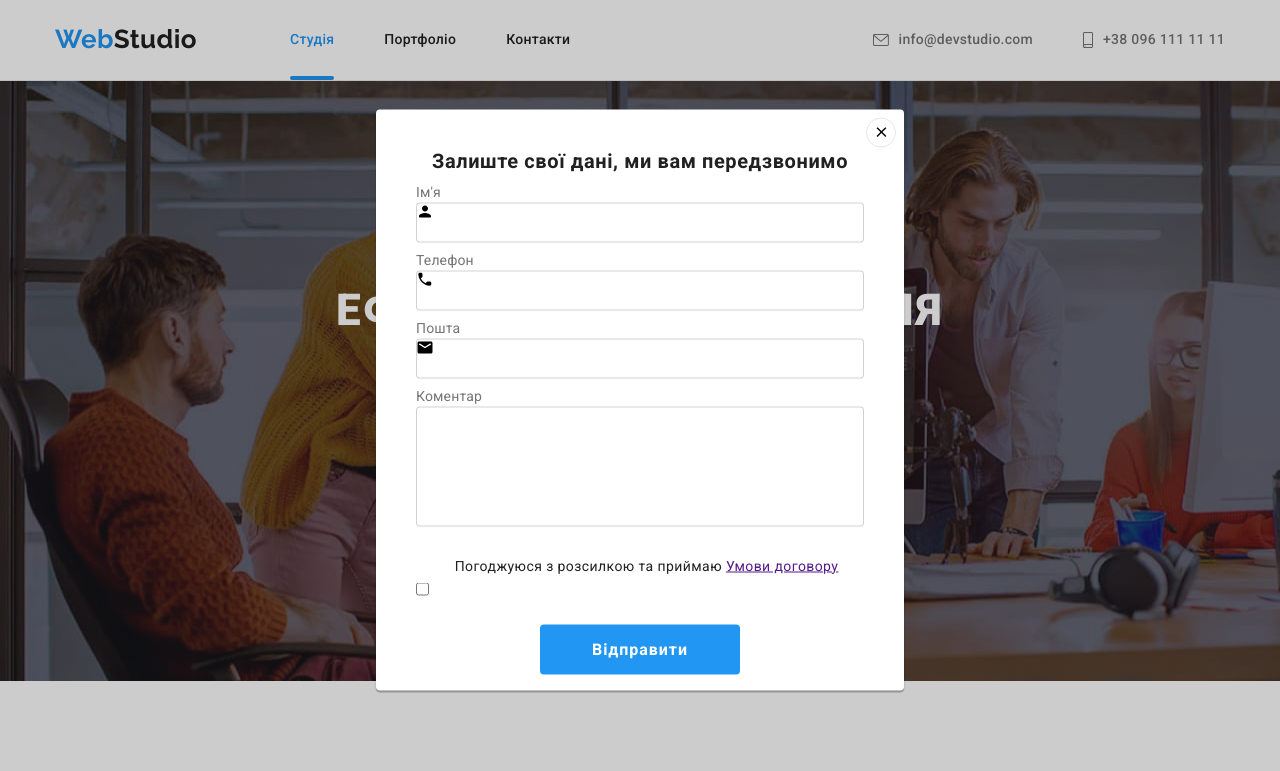
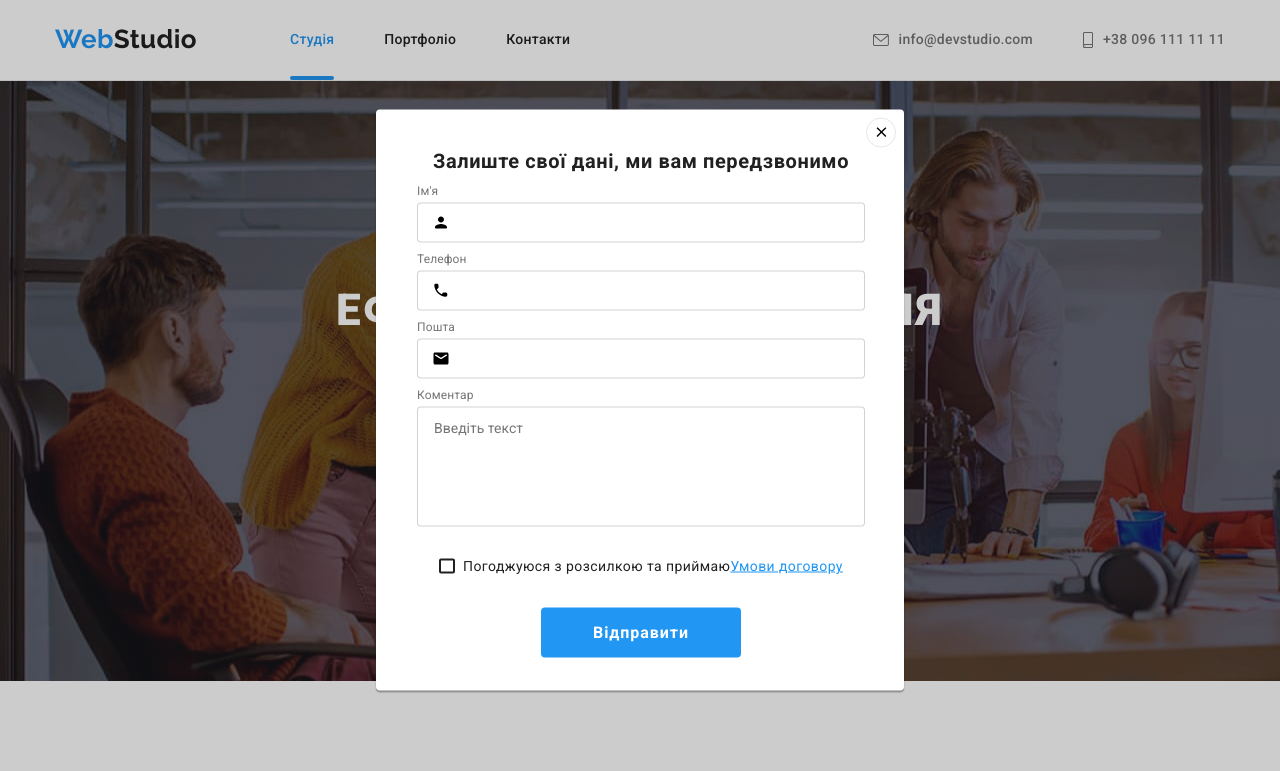
Before and after one commit to MishaHryvinskyi/goit-markup-hw-06, a plain HTML site: page index.html in a window 1280 px wide. Both pictures are taken after a click on the button "Замовити послугу". Shown: the top 771 px of the page. Drawn offline with nearby package versions, Linux system fonts and the light colour scheme.

Commit message:
last chang a day

```diff
--- a/css/style.css
+++ b/css/style.css
@@ -942,7 +942,6 @@ input[placeholder] {
     padding-right: 28px;
     font-weight: 700;
     font-size: 16px;
-    line-height: ;
     cursor: pointer;
     margin-left: 12px;
     border: none;
@@ -1178,7 +1177,6 @@ overflow: hidden;
 }
 
 .form-title {
-
 font-weight: 700;
 font-size: 20px;
 line-height: 1.15;
@@ -1187,6 +1185,7 @@ letter-spacing: 0.03em;
 margin-bottom: 12px;
 color: var(--primary-text-color);
 }
+
 .input-style {
     border: 1px solid rgba(33, 33, 33, 0.2);
     border-radius: 4px;
@@ -1194,18 +1193,37 @@ color: var(--primary-text-color);
     height: 40px;
     left: 576px;
     top: 382px;
-    margin-bottom: 10px;
-
+    cursor: pointer;
+    padding-left: 42px;
 }
 
 .input-style:hover,
-.input-style:active {
+.input-style:focus {
     border: 1px solid var(--acent-color);
-    transition-property: border, color ;
+
+    transition-property: border;
     transition-duration: 250ms;
     transition-timing-function: cubic-bezier(0.4, 0, 0.2, 1);
 }
 
+.input-style:hover +svg,
+.input-style:focus +svg{
+    fill:var(--acent-color);
+
+    transition-property: fill;
+    transition-duration: 250ms;
+    transition-timing-function: cubic-bezier(0.4, 0, 0.2, 1);
+    fill: var(--acent-color);
+}
+
+.text-area:hover,
+.text-area:focus {
+    border: 1px solid var(--acent-color);
+
+    transition-property: border;
+    transition-duration: 250ms;
+    transition-timing-function: cubic-bezier(0.4, 0, 0.2, 1);
+}
 
 .submit-button-style {
     width: 200px;
@@ -1227,79 +1245,106 @@ color: var(--primary-text-color);
 }
 
 
-.submit-button-style:hover {
+.submit-button-style:hover,
+.submit-button-style:focus {
     background-color: var(--secondary-fon-col);
     color: var(--primary-text-color);
     box-shadow: 0px 4px 4px rgba(0, 0, 0, 0.15);
 }
 
 
-
+.form-div-group {
+    margin-bottom: 10px;
+}
 
 .modal-style-area {
-    padding: 40px;
+    position: relative;
+    padding-top: 40px;
+    padding-bottom: 40px;
+    padding-left: 41px;
+    padding-right: 39px;
    justify-content: center;
    text-align: center;
 }
+
+
 
 .label-style {
     display: flex;
     align-items: left;
     color: var(--secondary-texy-color);
     font-weight: 400;
-    font-size: 1.16;
-    line-height: 14px;
+    font-size: 12px;
+    line-height: 1.16;
     margin-bottom: 4px;
     letter-spacing: 0.01em;
-
 }
 
 
-.text-area {
+ .text-area {
     resize: none;
     width: 100%;
     height: 120px;
     border: 1px solid rgba(33, 33, 33, 0.2);
     border-radius: 4px;
     padding: 12px 16px;
-    color:rgba(117, 117, 117, 0.5);
     margin-bottom: 20px;
+
 }
 
-.text-area:hover,
-.text-area:active {
-    border: 1px solid var(--acent-color);
-    transition-property: border, color ;
-    transition-duration: 250ms;
-    transition-timing-function: cubic-bezier(0.4, 0, 0.2, 1);
+textarea [placeholder] {
+    font-weight: 400;
+    font-size: 12px;
+    line-height: 1.16;
+    letter-spacing: 0.01em;
+
+    color: rgba(117, 117, 117, 0.5);
 }
 
+.checkbox-style {
+    display: flex;
+    justify-content: center;
+    align-items: center;
+    margin-bottom: 30px;
+}
+.linc-conditions {
+    color: var(--acent-color);
+}
+
+
+.label-s::before {
+    content: '';
+    display: block;
+    width: 16px;
+    height: 15px;
+    border: 2px solid var(--primary-text-color);
+    border-radius: 2px;
+    margin-right: 8px;
+}
 .label-s {
+    display: flex;
+    align-items: center;
+    border: none;
     font-weight: 400;
     font-size: 14px;
-    line-height: 1.7;
+    line-height: 24px;
     letter-spacing: 0.03em;
-    border: none;
-    margin-bottom: 30px;
-
-}
-.checkbox-style {
-    display: flex;
-    align-items: center;
-    justify-content: baseline;
 }
 
+.input-checkbox:checked + label::before {
+   border: none;
+    background-color: #212121;
+    background-image: url(../images/icon\ check.svg);
+}
 .input-svg {
+    position: absolute;
     width: 18px;
     height: 18px;
-    position: absolute;
+    top:50%;
+    left: 15px;
+    transform: translateY(-50%);
+}
 
-
-}
-.input-svg:hover,
-.input-svg:focus {
-    fill: var(--acent-color);
-}
 
 .div-position-icon {
     position: relative;
--- a/index.html
+++ b/index.html
@@ -405,63 +405,60 @@
         </footer>
         <div class="backdrop is-hidden" data-modal>
                 <div class="modal">
-                    <form action="">
+                    <form>
                         <div class="modal-style-area">
                         <p class="form-title">Залиште свої дані, ми вам передзвонимо</p>
-                            <div class="form-div">
-                            <label class="label-style"
-                             for="name">Ім'я
-                            </label>
-                                <svg class="input-svg">
-                                    <use href="./images/icons.svg#icon--"></use>
-                                </svg>
+                            <div class="form-div-group">
+                            <label class="label-style"for="name">Ім'я</label>
+                            <div class="div-position-icon">
                             <input class="input-style"
                             type="text"
                             name="name"
                             id="name"
                             required>
+                            <svg class="input-svg">
+                                <use href="./images/icons.svg#icon--"></use>
+                            </svg>
                             </div>
-                            <div>
+                            </div>
+                            <div class="form-div-group">
                            <label class="label-style" for="tel">Телефон</label>
-                            <div class="div-position-icon"><svg class="input-svg">
-                                <use href="./images/icons.svg#icon-phone-black"></use>
-                            </svg>
+                           <div class="div-position-icon">
                            <input class="input-style"
                             type="tel"
                             name="tel"
                             id="tel"
                             pattern="[\+]\d{3}\s[\(]\d{2}[\)]\s\d{3}[\-]\d{2}[\-]\d{2}"
                             required>
+                            <svg class="input-svg">
+                                <use href="./images/icons.svg#icon-phone-black"></use>
+                            </svg>
                             </div>
-                           </div>
-                           <div>
+                            </div>
+                           <div class="form-div-group">
                            <label class="label-style" for="email">Пошта</label>
-                           <svg class="input-svg">
-                            <use href="./images/icons.svg#icon-email-black"></use>
-                        </svg>
+                           <div class="div-position-icon">
                            <input class="input-style"
                             type="email"
                             name="email"
                             id="email"
                             required>
-                           </div>
-                           <div>
-                           <label class="label-style" for="comment">Коментар</label>
-                           <textarea class="text-area"
-                            name="comment"
-                            id="comment"
-                            placeholder="Введіть текст">
-                           </textarea>
-                           </div>
-                           <div class="checkbox-style">
-                           <input class="input-checkbox"
-                            type="checkbox"
-                            name="comment"
-                            id="comment">
-                           <label class="label-s input-style" for="comment">Погоджуюся з розсилкою та приймаю <a href="">Умови договору<a/></label>
+                            <svg class="input-svg">
+                                <use href="./images/icons.svg#icon-email-black"></use>
+                            </svg>
+                            </div>
                            </div>
 
+                           <label class="label-style" for="comment">Коментар</label>
+                           <textarea name="comment" class="text-area" id="comment" placeholder="Введіть текст"></textarea>
 
+                           <div class="checkbox-style">
+                           <input class="input-checkbox visually-hidden"
+                            type="checkbox"
+                            name="politic"
+                            id="politic">
+                           <label class="label-s " for="politic">Погоджуюся з розсилкою та приймаю <a class="linc-conditions" href="">Умови договору</a></label>
+                           </div>
                            <button class="submit-button-style" type="submit">Відправити</button>
                         </div>
                     </form>
```
Also changed, not shown: images/icon check.svg (added).
